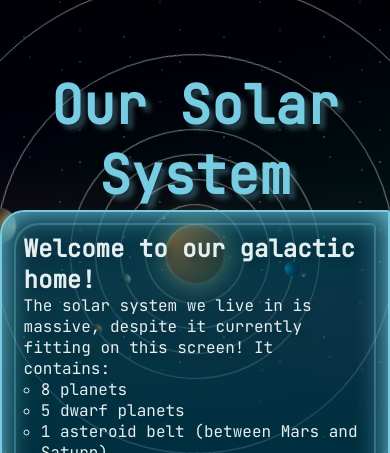
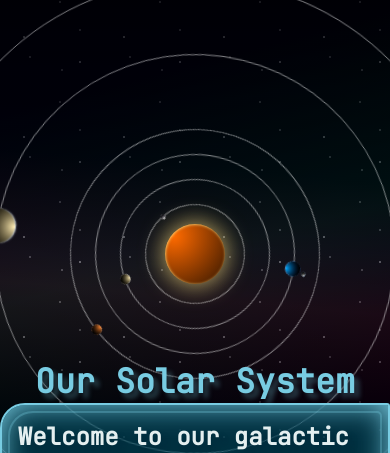
Before and after one commit to matthewtodor/Cascading-Solar-System, a React (Create React App) app in the folder client/: page / in a window 390 px wide. Shown: the part 168-621 px from the top of the page. Built offline with nearby package versions, Linux system fonts and the light colour scheme; no server answers.

Commit message:
fixing homepage mobile and nav

```diff
--- a/client/src/components/HomePanel/style.css
+++ b/client/src/components/HomePanel/style.css
@@ -69,7 +69,7 @@ footer {
 		height: 85vh;
 	}
 }
-@media only screen and (min-height: 1000px), @media only screen and (max-width: 1000px){
+@media only screen and (min-height: 1000px) {
 	.home-panel {
 		display: revert;
 		width: 40%;
@@ -86,6 +86,31 @@ footer {
 	.scroll-container {
 		display: flex;
 		flex-direction: column;
+	}
+}
+@media only screen and (max-width: 1000px) {
+	.home-panel {
+		display: revert;
+		width: 95%;
+		height: revert;
+		text-align: center;
+		right: 2vh;
+		top: auto;
+		bottom: 1vh;
+		left: auto;
+	}
+	.home-panel-name {
+		font-size: 2.5em;
+	}
+	.home-panel-inner {
+		height: revert;
+	}
+	.scroll-container {
+		display: flex;
+		flex-direction: column;
+	}
+	.home-panel-inner {
+		margin: 1.5%;
 	}
 }
 @media only screen and (max-width: 767px) {
@@ -105,6 +130,7 @@ footer {
 	.scroll-container {
 		display: flex;
 		flex-direction: column;
+		height: 30vh;
 	}
 }
 @media only screen and (max-height: 400px) {
--- a/client/src/pages/Planet Page/index.jsx
+++ b/client/src/pages/Planet Page/index.jsx
@@ -6,16 +6,12 @@ import "./style.css";
 const PlanetPage = () => {
 	const data = useRouteLoaderData("planets");
 	let name = data.name;
-    const mediaQuerySmall = window.matchMedia('(max-width: 768px)');
-    const mediaQueryMedium = window.matchMedia('(max-width: 1000px)');
-
+	const mediaQuerySmall = window.matchMedia("(max-width: 768px)");
 	const handleChange = (e) => {
 		if (e.matches) {
-            console.log("ayyyy");
 			return true;
 		}
-    }
-
+	};
 	mediaQuerySmall.addListener(handleChange);
 	handleChange(mediaQuerySmall);
 
--- a/client/src/pages/Planet Page/style.css
+++ b/client/src/pages/Planet Page/style.css
@@ -33,7 +33,7 @@
 }
 
 @media only screen and (max-width: 1000px) {
-    .planet-page{
+	.planet-page {
 		position: absolute;
 		height: 100vh;
 		margin-right: 0;
@@ -56,8 +56,8 @@
 	}
 }
 
-@media only screen and (min-height: 1000px), @media only screen and (max-width: 1000px){
-    .planet-page{
+@media only screen and (min-height: 1000px), only screen and (max-width: 1000px) {
+	.planet-page {
 		height: 100vh;
 		margin-right: 0;
 		justify-content: space-between;
@@ -79,7 +79,7 @@
 	}
 }
 @media only screen and (max-width: 767px) {
-    .planet-page{
+	.planet-page {
 		align-items: end;
 		justify-content: center;
 		height: 100vh;
```
Lines whose indentation alone changed are shown as unchanged.
